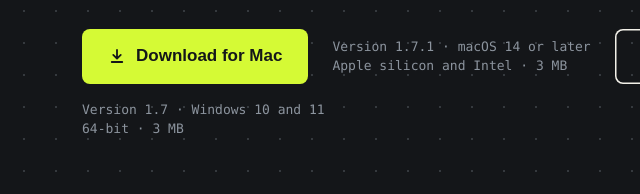
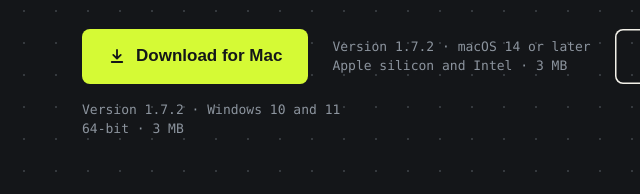
Before and after one commit to filipromeling-max/Blockout-public, a plain HTML site: page index.html in a window 1280 px wide. Shown: the part 471-665 px from the top of the page, 42-682 px from the left. Drawn offline with Linux system fonts and the light colour scheme.

Commit message:
Landing page: version 1.7.2

```diff
--- a/index.html
+++ b/index.html
@@ -63,12 +63,12 @@
           <svg width="18" height="18" viewBox="0 0 24 24" fill="none" stroke="currentColor" stroke-width="2.4" stroke-linecap="round" stroke-linejoin="round" aria-hidden="true"><path d="M12 4v11M7 10.5l5 5 5-5M5 20h14"/></svg>
           Download for Mac
         </a>
-        <span class="meta">Version 1.7.1 · macOS 14 or later<br>Apple silicon and Intel · 3 MB</span>
+        <span class="meta">Version 1.7.2 · macOS 14 or later<br>Apple silicon and Intel · 3 MB</span>
         <a class="btn ghost" href="https://github.com/filipromeling-max/Blockout-public/releases/latest/download/BLOCKOUT-Setup.exe">
           <svg width="18" height="18" viewBox="0 0 24 24" fill="none" stroke="currentColor" stroke-width="2.4" stroke-linecap="round" stroke-linejoin="round" aria-hidden="true"><path d="M12 4v11M7 10.5l5 5 5-5M5 20h14"/></svg>
           Download for Windows
         </a>
-        <span class="meta">Version 1.7 · Windows 10 and 11<br>64-bit · 3 MB</span>
+        <span class="meta">Version 1.7.2 · Windows 10 and 11<br>64-bit · 3 MB</span>
       </div>
     </div>
 
```
